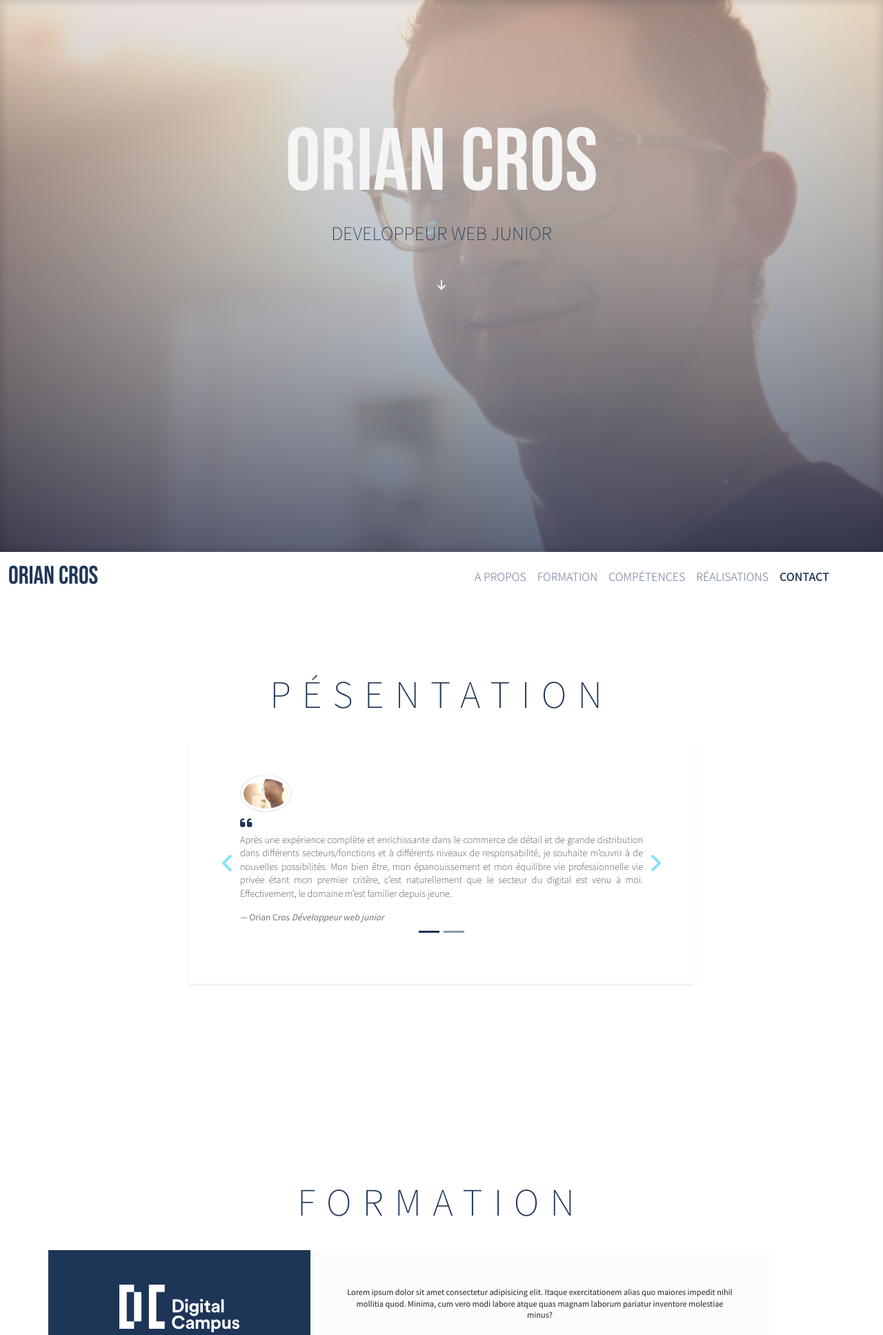
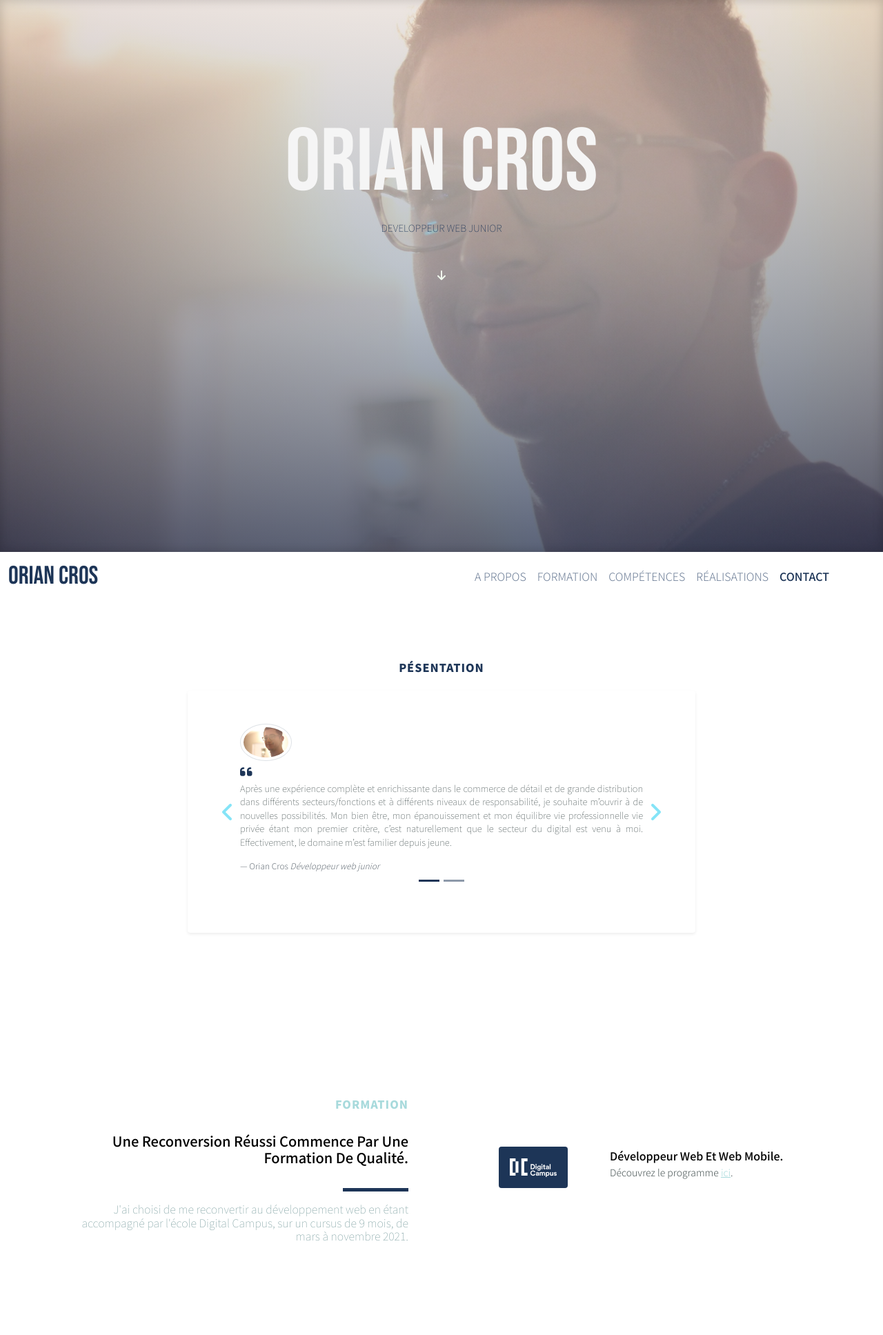
Before and after one commit to orianc/First-Portfolio-Html-Css-Bootstrap-Aos, a PHP site: page / in a window 1280 px wide. Shown: the top 1935 px of the page at 69% size. Run offline with PHP 8.4, Linux system fonts and the light colour scheme; some libraries are stand-ins or nearby versions.

Commit message:
1.0.2 "Formation" Add

```diff
--- a/css/styleindex.css
+++ b/css/styleindex.css
@@ -5,11 +5,17 @@ html {
 
 body {
     font-family: 'Noto Sans JP', sans-serif;
-    font-weight: 400;
+    font-weight: 300;
+    color: #4c5858;
 }
 
 p {
-    font-size: 11px;
+    font-size: 14px;
+
+}
+
+a {
+    color: #a8dadc;
 }
 
 .scrollup {
@@ -54,17 +60,18 @@ h1 {
 h2 {
     color: #1d3557;
     font-weight: lighter;
-    font-size: 2vw;
+    font-size: 14px;
 }
 
 h3 {
     font-family: 'Noto Sans JP', sans-serif;
-    font-weight: 200;
-    font-size: 4vw;
-    letter-spacing: 1rem;
+    font-weight: 800;
+    font-size: 16px;
+    letter-spacing: 1px;
     text-transform: uppercase;
-    margin-top: 2rem;
-    margin-bottom: 2rem;
+    margin-top: 1rem;
+    margin-bottom: 1rem;
+    color: #a8dadc;
 
 }
 
@@ -73,6 +80,27 @@ h4 {
     text-transform: uppercase;
     font-weight: lighter;
     font-size: 13px;
+}
+
+h5 {
+    font-family: 'Noto Sans JP', sans-serif;
+
+    text-transform: capitalize;
+    color: black;
+    margin-bottom: 1rem;
+}
+
+h6 {
+    color: #87a7a8;
+    font-weight: 200;
+}
+
+.separateur {
+    width: 20%;
+    height: 5px;
+    background: #1d3557;
+    position: relative;
+
 }
 
 /* ---------------------------------------------------------------------- BY SECTION ---------------------------------------------------------------------- */
@@ -136,7 +164,7 @@ header {
 /* ---------------------------- PRESENTATION---------------------------- */
 
 #presentationcarousel {
-    height: 100vh;
+    min-height: auto;
     padding-top: 5%;
 }
 
@@ -229,12 +257,29 @@ header {
 /* --------------------------------- FORMATION ---------------------------- */
 
 #formation {
-    min-height: 100vh;
+    min-height: 33vh;
+    max-height: 90vh;
+    margin-top: 2rem;
 }
 
 #formation .row {
     min-height: auto;
 }
+#formation .separateur {
+    left: 80%;
+
+}
+
+.img-dc
+
+{
+    height: auto;
+    width: 100px;
+}
+.part-right-dc h5 {
+    font-size: 16px;
+}
+
 
 
 
--- a/index.html
+++ b/index.html
@@ -186,20 +186,34 @@
     </section>
 
     <!----------------------------------------------- FORMATION  ------------------------------------------>
-    <section id="formation" class="">
-        <div class="container">
-            <h3 data-aos="" class="text-center text-secondary py-2">
-                FORMATION
-            </h3>
-            <div class="row">
-                <div class="imgDc col-sm-4 p-3 bg-secondary align-items-center d-flex">
-                    <img class="img-fluid h-50 mx-auto" src="./img/logo-digital-campus.svg" alt="">
+    <section id="formation" class="d-flex align-items-center">
+        <div class="container vh-100">
+            <div class="row h-75">
+                <div data-aos="fade-up" data-aos-duration="1000" data-aos-delay="800" class="col-7 col-lg-6 text-end d-flex flex-column justify-content-center px-lg-5">
+                    <h3 class="py-2 text-end">formation</h3>
+                    <h5 class="py-2 fs-5">
+                        Une reconversion réussi commence par une formation de qualité.
+                    </h5>
+                    <div class=" my-2 separateur"></div>
+                    <h6 class="py-2">J'ai choisi de me reconvertir au développement web en étant accompagné par l'école
+                        Digital
+                        Campus, sur un cursus de 9 mois, de mars à novembre 2021.</h6>
                 </div>
-                <div class="textDc p-3 px-5 col-sm-7 bg-primary  d-flex text-center align-items-center">
 
-                    <p>Lorem ipsum dolor sit amet consectetur adipisicing elit. Itaque exercitationem alias quo maiores
-                        impedit nihil mollitia quod. Minima, cum vero modi labore atque quas magnam laborum pariatur
-                        inventore molestiae minus?</p>
+
+                <div data-aos="fade-down" data-aos-duration="1000"  data-aos-delay="800" class="part-right-dc col-5 col-lg-6 align-items-lg-center align-items-start d-flex flex-column flex-lg-row justify-content-center justify-content-lg-around px-lg-5">
+                    <div class="img-dc p-3 bg-secondary rounded mx-lg-2">
+                        <img class="img-fluid h-100" src="./img/logo-digital-campus.svg" alt="">
+                    </div>
+                    <div class="">
+                        <h5 class="pt-2 mb-1">
+                            Développeur web et web mobile.
+                        </h5>
+
+                        <p class="text-justify">Découvrez le programme <a
+                                href="https://www.digital-campus.fr/formation/developpement-web" target="_blank"
+                                rel="noopener noreferrer">ici</a>.</p>
+                    </div>
                 </div>
             </div>
         </div>
@@ -231,7 +245,7 @@
 
         <div class="album py-5 bg-white w-100 ">
             <div class="container">
-            <div class="row row-cols-1 row-cols-sm-2 row-cols-md-3 g-5">
+                <div class="row row-cols-1 row-cols-sm-2 row-cols-md-3">
                     <div class="col">
                         <div class="card shadow-sm">
                             <img src="./img/imgprojet-1-portfolio.jpg" class="card-img-top" alt="">
@@ -244,8 +258,11 @@
 
                                 <div class="d-flex justify-content-between align-items-center">
                                     <div class="btn-group">
-                                        <a href="#"> <button type="button" class="btn btn-sm btn-outline-secondary">  <i class="fas fa-eye"></i></button></a>
-                                        <a href="https://github.com/orianc/oriancros"> <button type="button" class="btn btn-sm btn-outline-secondary">  <i class="fab fa-github"></i></button></a>
+                                        <a href="#"> <button type="button" class="btn btn-sm btn-outline-secondary"> <i
+                                                    class="fas fa-eye"></i></button></a>
+                                        <a href="https://github.com/orianc/oriancros"> <button type="button"
+                                                class="btn btn-sm btn-outline-secondary"> <i
+                                                    class="fab fa-github"></i></button></a>
                                     </div>
                                     <small class="text-muted">Avril 2021</small>
                                 </div>
@@ -264,8 +281,11 @@
 
                                 <div class="d-flex justify-content-between align-items-center">
                                     <div class="btn-group">
-                                        <a href="#"> <button type="button" class="btn btn-sm btn-outline-secondary">  <i class="fas fa-eye"></i></button></a>
-                                        <a href="https://github.com/orianc/oriancros"> <button type="button" class="btn btn-sm btn-outline-secondary">  <i class="fab fa-github"></i></button></a>
+                                        <a href="#"> <button type="button" class="btn btn-sm btn-outline-secondary"> <i
+                                                    class="fas fa-eye"></i></button></a>
+                                        <a href="https://github.com/orianc/oriancros"> <button type="button"
+                                                class="btn btn-sm btn-outline-secondary"> <i
+                                                    class="fab fa-github"></i></button></a>
                                     </div>
                                     <small class="text-muted">Avril 2021</small>
                                 </div>
@@ -284,8 +304,11 @@
 
                                 <div class="d-flex justify-content-between align-items-center">
                                     <div class="btn-group">
-                                        <a href="#"> <button type="button" class="btn btn-sm btn-outline-secondary">  <i class="fas fa-eye"></i></button></a>
-                                        <a href="https://github.com/orianc/oriancros"> <button type="button" class="btn btn-sm btn-outline-secondary">  <i class="fab fa-github"></i></button></a>
+                                        <a href="#"> <button type="button" class="btn btn-sm btn-outline-secondary"> <i
+                                                    class="fas fa-eye"></i></button></a>
+                                        <a href="https://github.com/orianc/oriancros"> <button type="button"
+                                                class="btn btn-sm btn-outline-secondary"> <i
+                                                    class="fab fa-github"></i></button></a>
                                     </div>
                                     <small class="text-muted">Avril 2021</small>
                                 </div>
@@ -304,7 +327,7 @@
 
     <!--------------------------------------------- CONTACT --------------------------------------------->
 
-    <section id="contact" class="pt-5 container-fluid bg-secondary d-flex align-items-center">
+    <section id="contact" class="py-5 container-fluid bg-secondary d-flex align-items-center">
         <div class="container d-flex pt-5 justify-content-center">
             <div class="row">
                 <!-- INTRO SECTION -->
```
Also changed, not shown: README.md.
